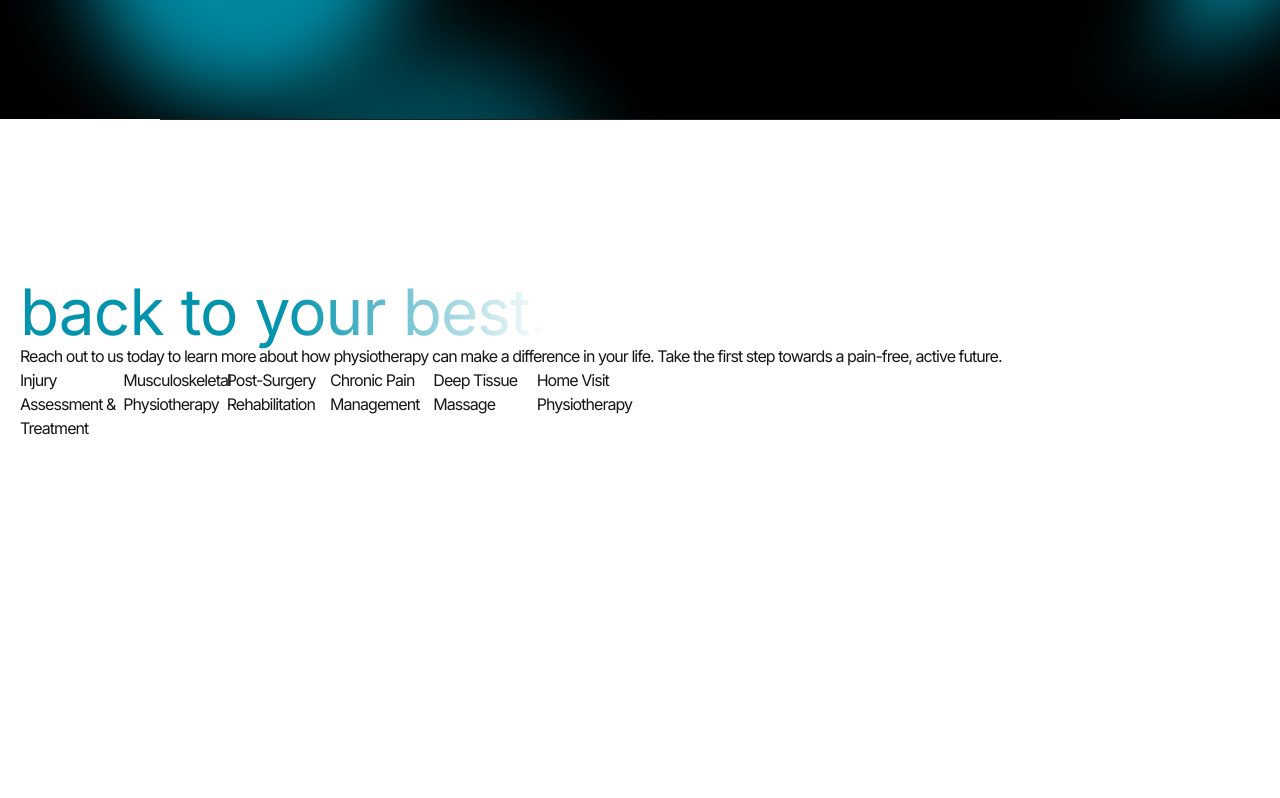
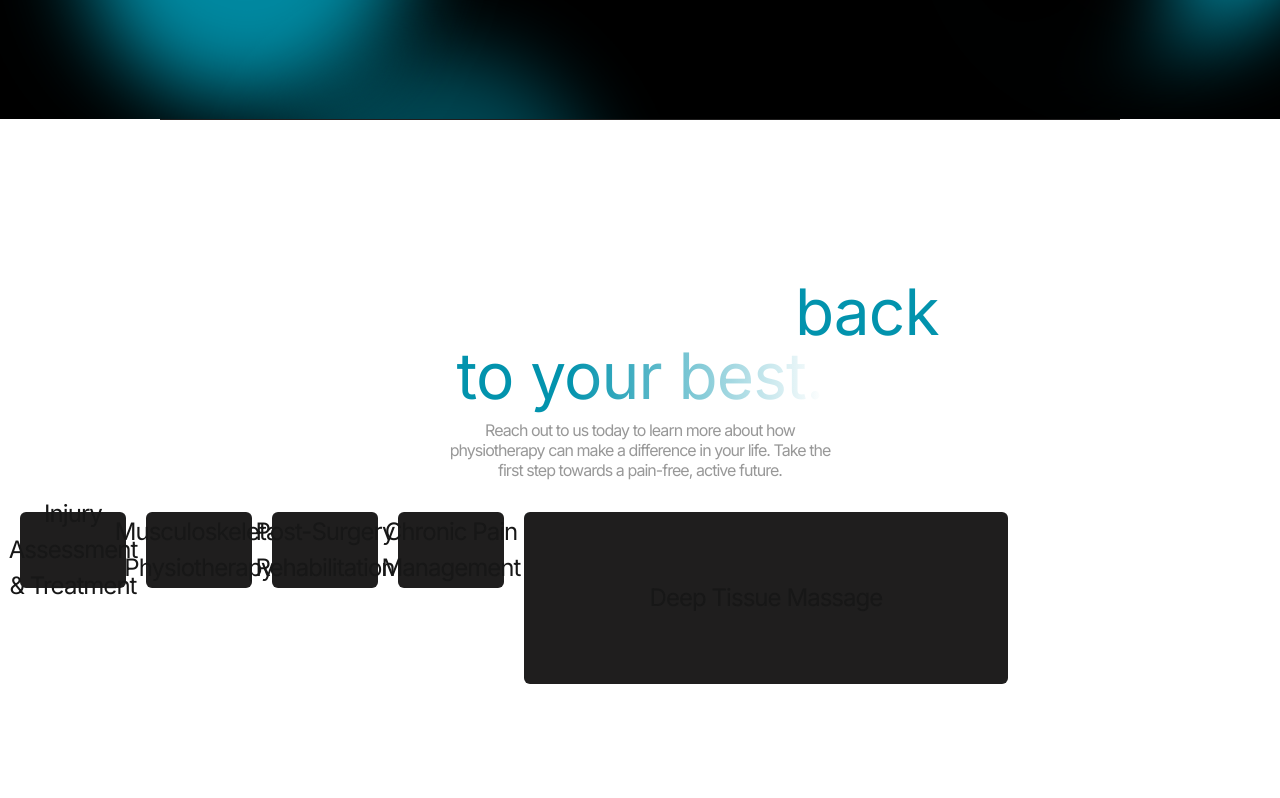
Before and after one commit to Exiturn/trinity-physio, a Next.js app: page / in a window 1280 px wide. Shown: the part 681-1479 px from the top of the page. Built offline with nearby package versions, Linux system fonts and the light colour scheme.

Commit message:
Finished services section

```diff
--- a/app/page.tsx
+++ b/app/page.tsx
@@ -5,7 +5,7 @@ import Separator from "@/components/separator/Separator";
 
 export default function Home() {
   return (
-    <main className="relative px-3 md:px-7 lg:px-5">
+    <main className="relative px-3 md:px-3 lg:px-5">
       <Navbar />
       <Hero />
       <Separator />
--- a/components/servicesSection/Services.tsx
+++ b/components/servicesSection/Services.tsx
@@ -2,21 +2,30 @@ import { servicesBento } from "@/constants";
 
 const Services = () => {
   return (
-    <div className="h-screen pt-[12vh]">
-      <h1 className="text-white leading-[1em] text-[32px] lg:text-[56px] xl:text-[64px] text-wrap w-full">
+    <div className="pt-[12vh] pb-[6vh] flex flex-col md:items-center gap-y-3">
+      <h1 className="text-white leading-[1em] text-[32px] lg:text-[56px] xl:text-[64px] text-wrap w-full md:w-[70vw] lg:w-[50vw] md:text-center">
         Our range of services to help you get{" "}
         <span className="text-transparent bg-[length:100%] bg-clip-text bg-gradient-to-r from-tpcBlue via-tpcBlue to-white">
           back to your best.
         </span>
       </h1>
-      <h2>
+      <h2 className="text-tpcGray leading-tight md:text-center md:w-[50vw] lg:w-[30vw]">
         Reach out to us today to learn more about how physiotherapy can make a
         difference in your life. Take the first step towards a pain-free, active
         future.
       </h2>
-      <div className="flex flex-col md:grid grid-cols-12 grid-rows-5">
+      <div className="pt-5 flex flex-col gap-2 lg:gap-5 md:grid grid-cols-10 md:grid-rows-5 md:auto-rows-[200px] h-[60vh]">
         {servicesBento.map((service) => (
-          <div key={service.name}>{service.name}</div>
+          <div
+            className={`px-2 lg:px-4 py-6 bg-tpcBento rounded-md text-center text-wrap text-[20px] lg:text-[24px] flex justify-center items-center transition-all ease-in-out duration-150 hover:bg-tpcBlue hover:text-tpcBento ${
+              service.rowSpan
+            } ${service.colSpan} ${
+              service.id == 6 && "col-span-full row-start-4 row-span-2"
+            } ${service.id == 5 && "col-span-4"}`}
+            key={service.name}
+          >
+            {service.name}
+          </div>
         ))}
       </div>
     </div>
--- a/constants/index.ts
+++ b/constants/index.ts
@@ -12,6 +12,9 @@ type socialMediaIconT = {
 
 type servicesBentoT = {
   name: string;
+  colSpan?: string;
+  rowSpan?: string;
+  id: number;
 };
 
 export const navItems: navItemsT[] = [
@@ -59,20 +62,33 @@ export const socialMediaIcons: socialMediaIconT[] = [
 export const servicesBento: servicesBentoT[] = [
   {
     name: "Injury Assessment & Treatment",
+    id: 1,
+    colSpan: "col-span-3",
+    rowSpan: "row-span-3",
   },
   {
     name: "Musculoskeletal Physiotherapy",
+    id: 2,
+    colSpan: "col-span-2",
   },
   {
     name: "Post-Surgery Rehabilitation",
+    id: 3,
+    colSpan: "col-span-2",
   },
   {
     name: "Chronic Pain Management",
+    id: 4,
+    colSpan: "col-span-3",
+    rowSpan: "row-span-3",
   },
   {
     name: "Deep Tissue Massage",
+    id: 5,
+    rowSpan: "row-start-2 row-span-2",
   },
   {
     name: "Home Visit Physiotherapy",
+    id: 6,
   },
 ];
--- a/tailwind.config.ts
+++ b/tailwind.config.ts
@@ -1,6 +1,7 @@
 import type { Config } from "tailwindcss";
 
 export default {
+  mode: "jit",
   content: [
     "./pages/**/*.{js,ts,jsx,tsx,mdx}",
     "./components/**/*.{js,ts,jsx,tsx,mdx}",
```
